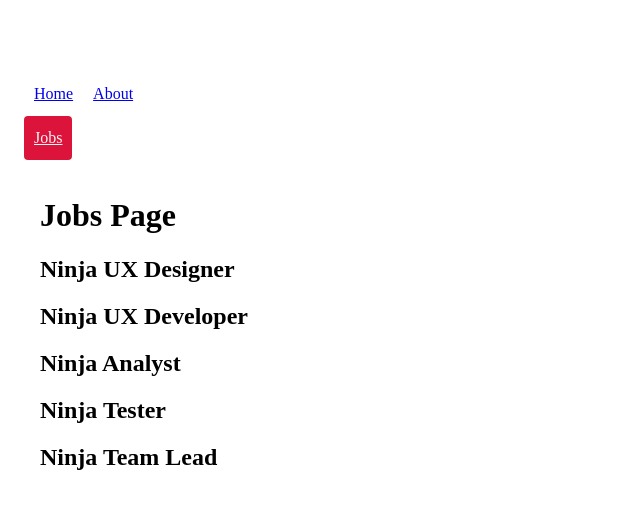
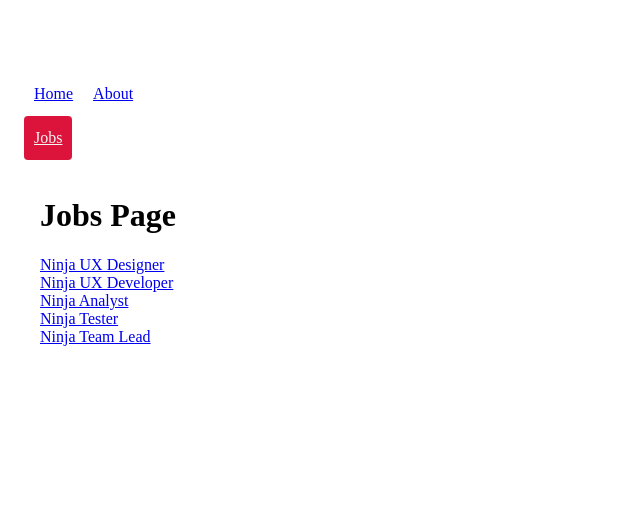
Before and after one commit to RafsanQ/job-searcher-vuejs, a Vue app: page /jobspage in a window 1280 px wide. Shown: the top 508 px of the page, without its empty margins (0-640 px from the left). Built offline with nearby package versions, Linux system fonts and the light colour scheme.

Commit message:
Get parameters works

```diff
--- a/src/views/Jobs/JobsPage.vue
+++ b/src/views/Jobs/JobsPage.vue
@@ -1,7 +1,7 @@
 <template>
     <h1>Jobs Page</h1>
     <div v-for="job in jobs" :key="job.id">
-        <h2>{{ job.title }}</h2>
+        <RouterLink :to="{ name: 'jobsDetails', params: { id: job.id }}">{{ job.title }}</RouterLink>
     </div>
 </template>
 
```
